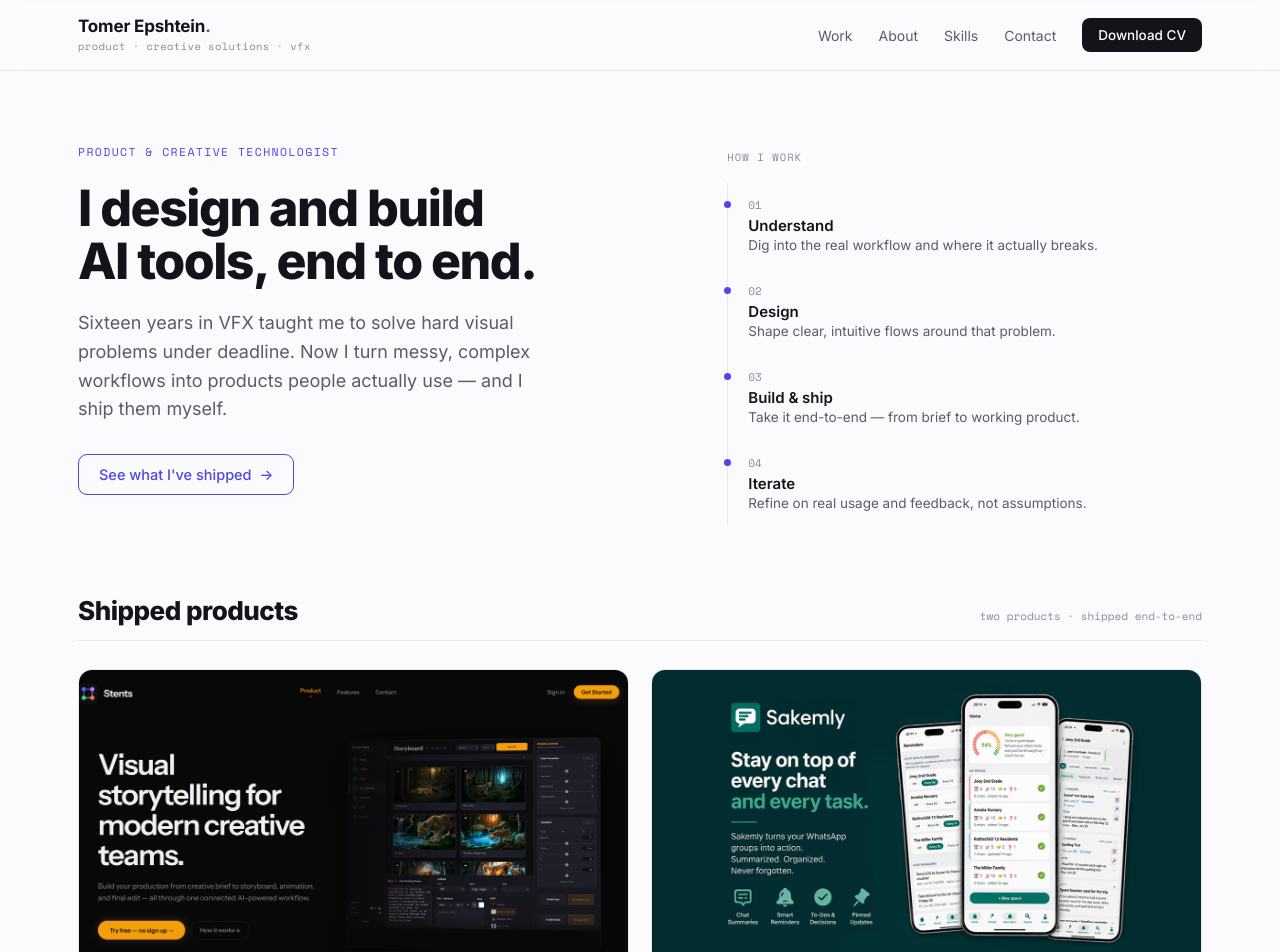
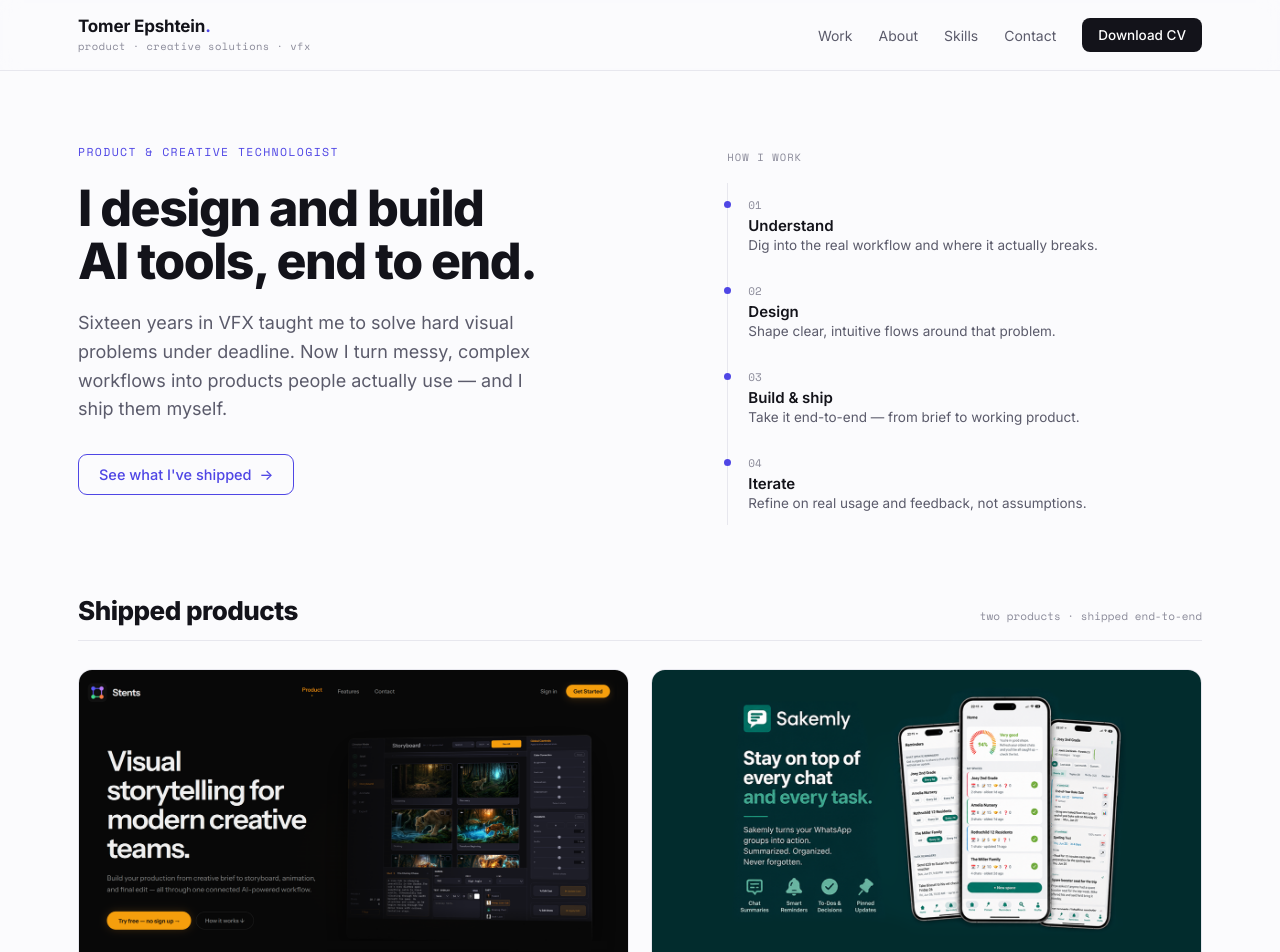
Before and after one commit to tomereps/portfolio, a React (Vite) app: page / in a window 1280 px wide. Shown: the top 952 px of the page. Built offline with nearby package versions, Linux system fonts and the light colour scheme.

Commit message:
Lock card image band to 1200:631 ratio — no crop

```diff
--- a/src/components/ProjectCard.css
+++ b/src/components/ProjectCard.css
@@ -20,7 +20,7 @@
 
 /* "viewer" preview band — holds a screenshot or a neutral placeholder */
 .card__band {
-  height: 300px;
+  aspect-ratio: 1200 / 631;
   position: relative;
   display: flex;
   align-items: center;
```
Also changed, not shown: src/assets/Sakemly/OG_IMAGE.png.
